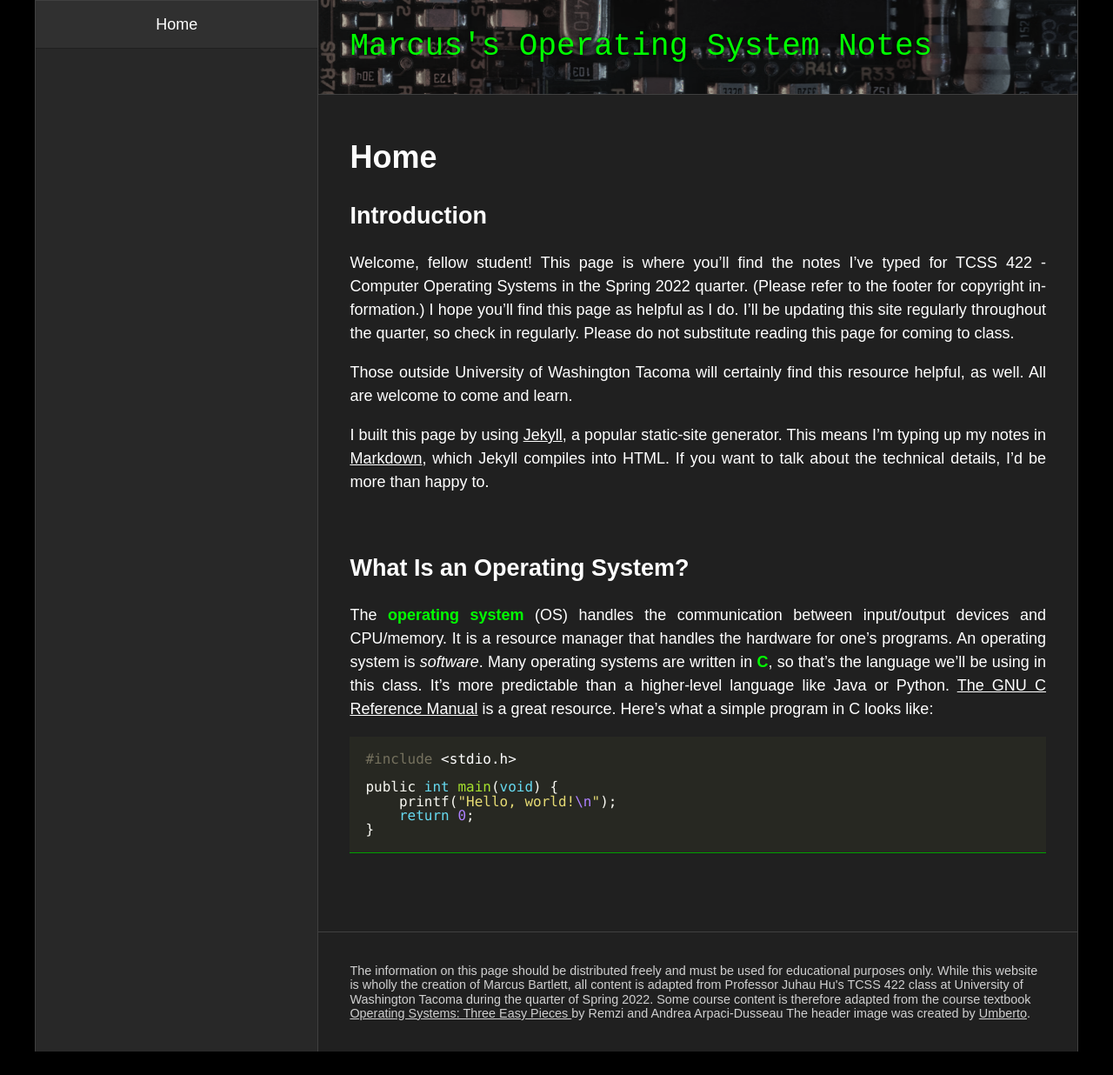
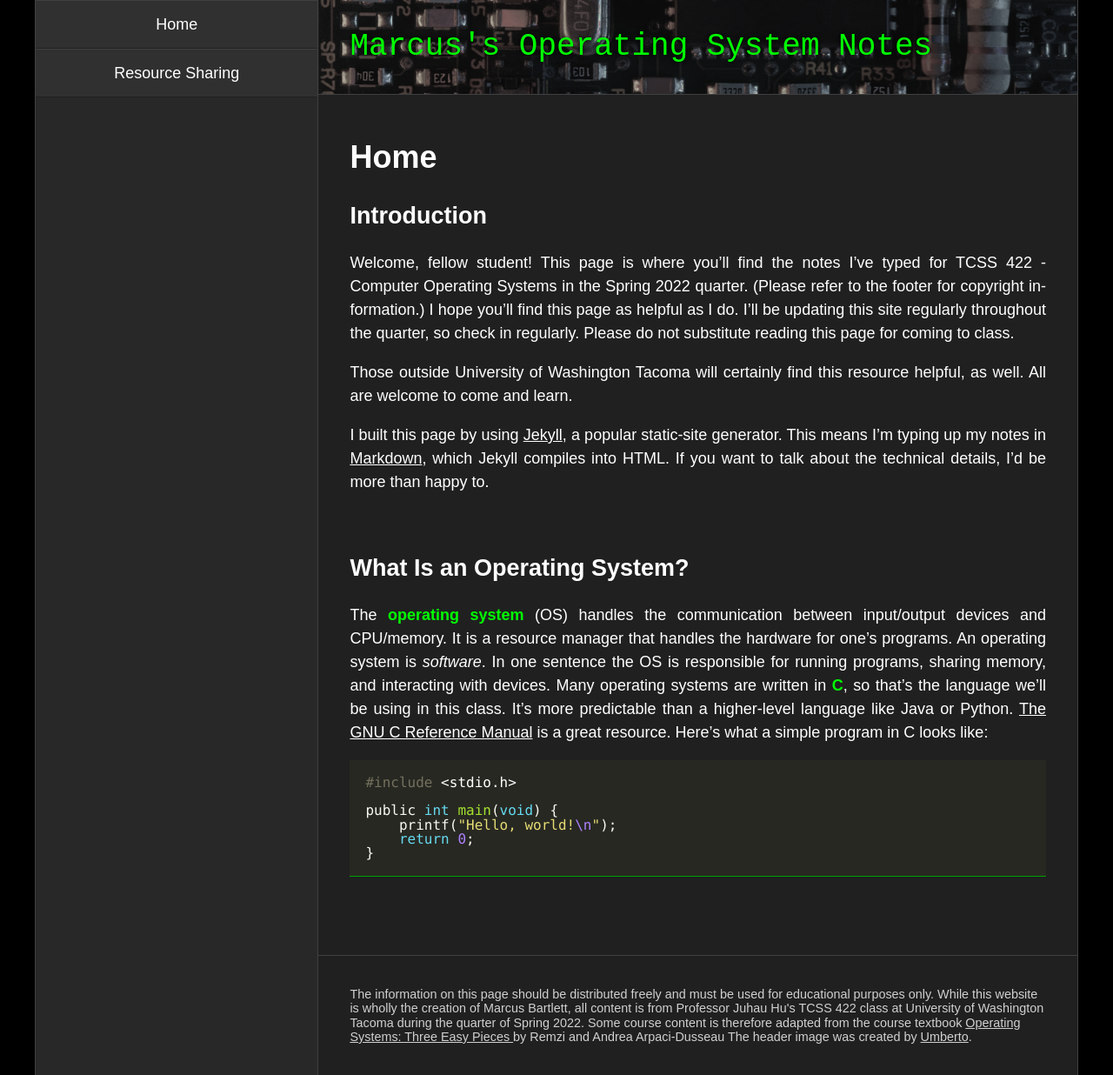
Before and after one commit to mabartlett/TCSS422Notes, a Jekyll site: the page built from index.md, in a window 1280 px wide. Shown: the whole page at 87% size. Built offline with Jekyll 4.4.1, drawn with Linux system fonts in a browser that asks for light colours; before the commit the page ends 1209 px from its top, so only the background shows below that.

Commit message:
Add Resource Sharing page.

```diff
--- a/_includes/footer.html
+++ b/_includes/footer.html
@@ -1,7 +1,7 @@
 <footer>
     The information on this page should be distributed freely and must be used
     for educational purposes only. While this website is wholly the creation of
-    Marcus Bartlett, all content is adapted from Professor Juhau Hu's TCSS 422
+    Marcus Bartlett, all content is from Professor Juhau Hu's TCSS 422
     class at University of Washington Tacoma during the quarter of Spring 2022.
     Some course content is therefore adapted from the course textbook
     <a href="https://pages.cs.wisc.edu/~remzi/OSTEP/">Operating Systems: Three
--- a/_includes/navigation.html
+++ b/_includes/navigation.html
@@ -1,6 +1,6 @@
 <nav>
     <ul>
-        <li><a href="{{ /index.html | relative_url }}">Home</a></li>
+        <li><a href="{{ site.url }}">Home</a></li>
         {% for topic in site.topics %}
             <li>
                 <a href="{{topic.url | relative_url}}">
--- a/index.md
+++ b/index.md
@@ -15,7 +15,7 @@ I built this page by using [Jekyll](https://jekyllrb.com/), a popular static-sit
 
 ## What Is an Operating System?
 
-The **operating system** (OS) handles the communication between input/output devices and CPU/memory. It is a resource manager that handles the hardware for one's programs. An operating system is *software*. Many operating systems are written in **C**, so that's the language we'll be using in this class. It's more predictable than a higher-level language like Java or Python. [The GNU C Reference Manual](https://www.gnu.org/software/gnu-c-manual/gnu-c-manual.html) is a great resource. Here's what a simple program in C looks like:
+The **operating system** (OS) handles the communication between input/output devices and CPU/memory. It is a resource manager that handles the hardware for one's programs. An operating system is *software*. In one sentence the OS is responsible for running programs, sharing memory, and interacting with devices. Many operating systems are written in **C**, so that's the language we'll be using in this class. It's more predictable than a higher-level language like Java or Python. [The GNU C Reference Manual](https://www.gnu.org/software/gnu-c-manual/gnu-c-manual.html) is a great resource. Here's what a simple program in C looks like:
 
 {% highlight c %}
 #include <stdio.h>
```
Also changed, not shown: _topics/resource_sharing.md (added, +16 -0 lines), 2 other files.
